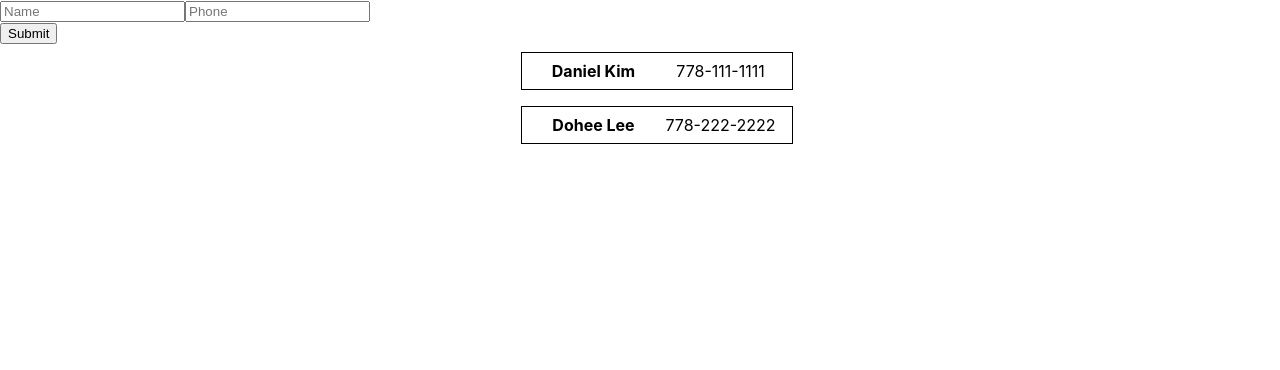
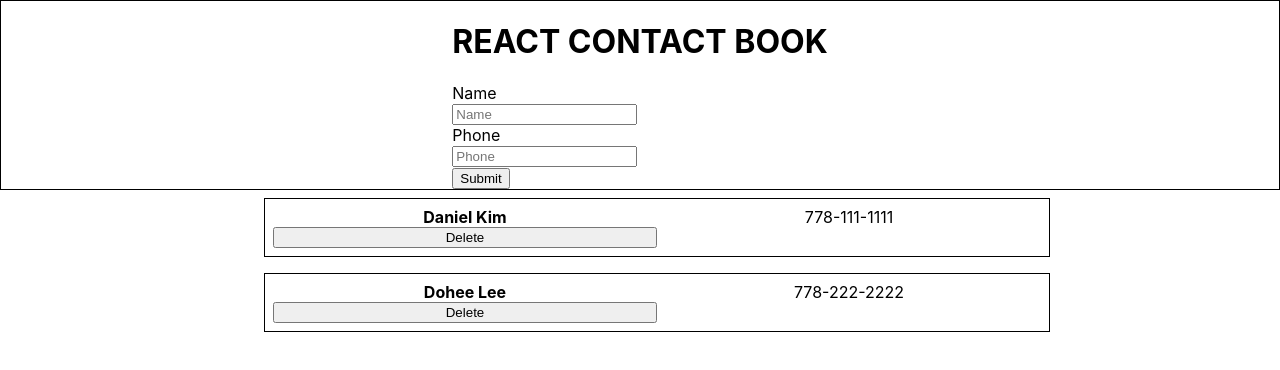
Before and after one commit to dkim0827/react_contact_book, a React (Create React App) app: page / in a window 1280 px wide. Shown: the top 370 px of the page. Built offline with nearby package versions, Linux system fonts and the light colour scheme.

Commit message:
add handleRemove(Delete Function)

```diff
--- a/src/App.js
+++ b/src/App.js
@@ -1,4 +1,5 @@
 import React, { Component } from "react";
+import "./components/css/App.css";
 import PhoneForm from "./components/PhoneForm";
 import PhoneInfoList from "./components/PhoneInfoList";
 
@@ -28,12 +29,22 @@ class App extends Component {
     });
   };
 
+  handleRemove = id => {
+    const { information } = this.state;
+    this.setState({
+      information: information.filter(info => info.id !== id)
+    });
+  };
+
   render() {
     const { information } = this.state;
     return (
       <div>
-        <PhoneForm onCreate={this.handleCreate} />
-        <PhoneInfoList data={this.state.information} />
+        <div className="welcome__header">
+          <h1>REACT CONTACT BOOK</h1>
+          <PhoneForm onCreate={this.handleCreate} />
+        </div>
+        <PhoneInfoList data={information} onRemove={this.handleRemove} />
       </div>
     );
   }
--- a/src/components/PhoneForm.js
+++ b/src/components/PhoneForm.js
@@ -27,17 +27,24 @@ class PhoneForm extends Component {
   render() {
     return (
       <form onSubmit={this.handleSubmit}>
+        <label for="name">Name</label>
+        <br />
         <input
           placeholder="Name"
           value={this.state.name}
           onChange={this.handleChange}
           name="name"
+          id="name"
         />
+        <br />
+        <label for="phone">Phone</label>
+        <br />
         <input
           placeholder="Phone"
           value={this.state.phone}
           onChange={this.handleChange}
           name="phone"
+          id="phone"
         />
         <div>
           <button type="submit">Submit</button>
--- a/src/components/PhoneInfo.js
+++ b/src/components/PhoneInfo.js
@@ -11,14 +11,21 @@ class PhoneInfo extends Component {
     }
   };
 
+  handleRemove = () => {
+    // if deleted button clicked call with onRemove(id)
+    const { info, onRemove } = this.props;
+    onRemove(info.id);
+  };
+
   render() {
-    const { name, phone, id } = this.props.info;
+    const { name, phone } = this.props.info;
     return (
       <div className="phoneinfo__container">
         <div>
           <b>{name}</b>
         </div>
         <div>{phone}</div>
+        <button onClick={this.handleRemove}>Delete</button>
       </div>
     );
   }
--- a/src/components/PhoneInfoList.js
+++ b/src/components/PhoneInfoList.js
@@ -5,13 +5,16 @@ import PhoneInfo from "./PhoneInfo";
 
 class PhoneInfoList extends Component {
   static defaultProps = {
-    data: []
+    list: [],
+    onRemove: () => console.warn("onRemove not defined")
   };
 
   render() {
-    const { data } = this.props;
+    const { data, onRemove } = this.props;
     // key must need and need to be unique
-    const list = data.map(info => <PhoneInfo key={info.id} info={info} />);
+    const list = data.map(info => (
+      <PhoneInfo key={info.id} info={info} onRemove={onRemove} />
+    ));
 
     return <div className="infoList__container">{list}</div>;
   }
--- /dev/null
+++ b/src/components/css/App.css
@@ -0,0 +1,5 @@
+.welcome__header {
+  border: 1px solid black;
+  display: grid;
+  justify-content: center;
+}
--- a/src/components/css/PhoneInfoList.css
+++ b/src/components/css/PhoneInfoList.css
@@ -1,4 +1,7 @@
 .infoList__container {
   display: grid;
+  grid-template-columns: 1fr;
   justify-content: center;
+  width: 60%;
+  margin: auto;
 }
```
Also changed, not shown: src/components/css/PhoneForm.css (added).
